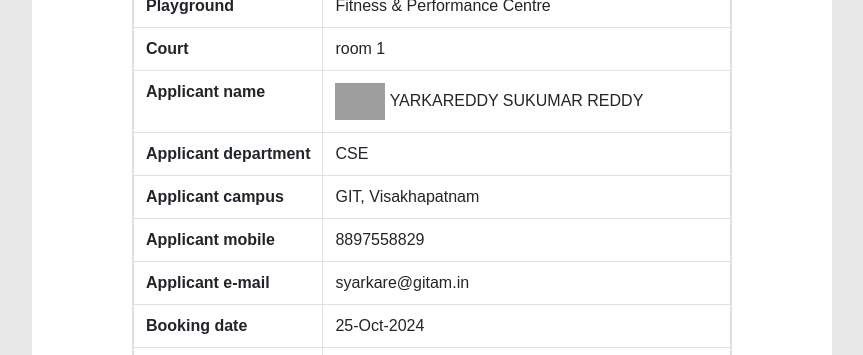
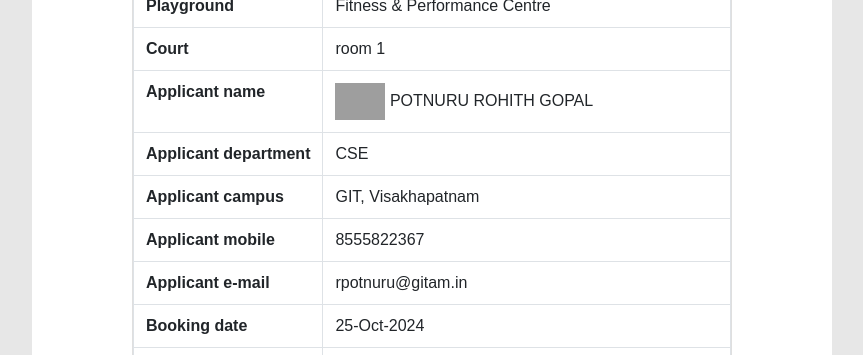
Before and after one commit to rohithpotnuru/gym284, a plain HTML site: page index.html in a window 1280 px wide. Shown: the part 172-527 px from the top of the page, without its empty margins (208-1071 px from the left). Drawn offline with nearby package versions, Linux system fonts and the light colour scheme; grey boxes are pictures that could not be loaded.

Commit message:
Update index.html

```diff
--- a/index.html
+++ b/index.html
@@ -79,7 +79,7 @@
 					<tr>
 						<th>Applicant name</th>
 						<td>
-														<img src="https://doeresults.gitam.edu/photo/img.aspx?id=VU21CSEN0500007" class="user-img"> YARKAREDDY SUKUMAR REDDY						</td>
+														<img src="https://doeresults.gitam.edu/photo/img.aspx?id=BU21CSEN0500284" class="user-img"> POTNURU ROHITH GOPAL						</td>
 					</tr>
 					<tr>
 						<th>Applicant department</th>
@@ -94,12 +94,12 @@
 					<tr>
 						<th>Applicant mobile</th>
 						<td>
-							8897558829						</td>
+							8555822367						</td>
 					</tr>
 					<tr>
 						<th>Applicant e-mail</th>
 						<td>
-							syarkare@gitam.in						</td>
+							rpotnuru@gitam.in						</td>
 					</tr>
 										<tr>
 						<th>Booking date</th>
```
